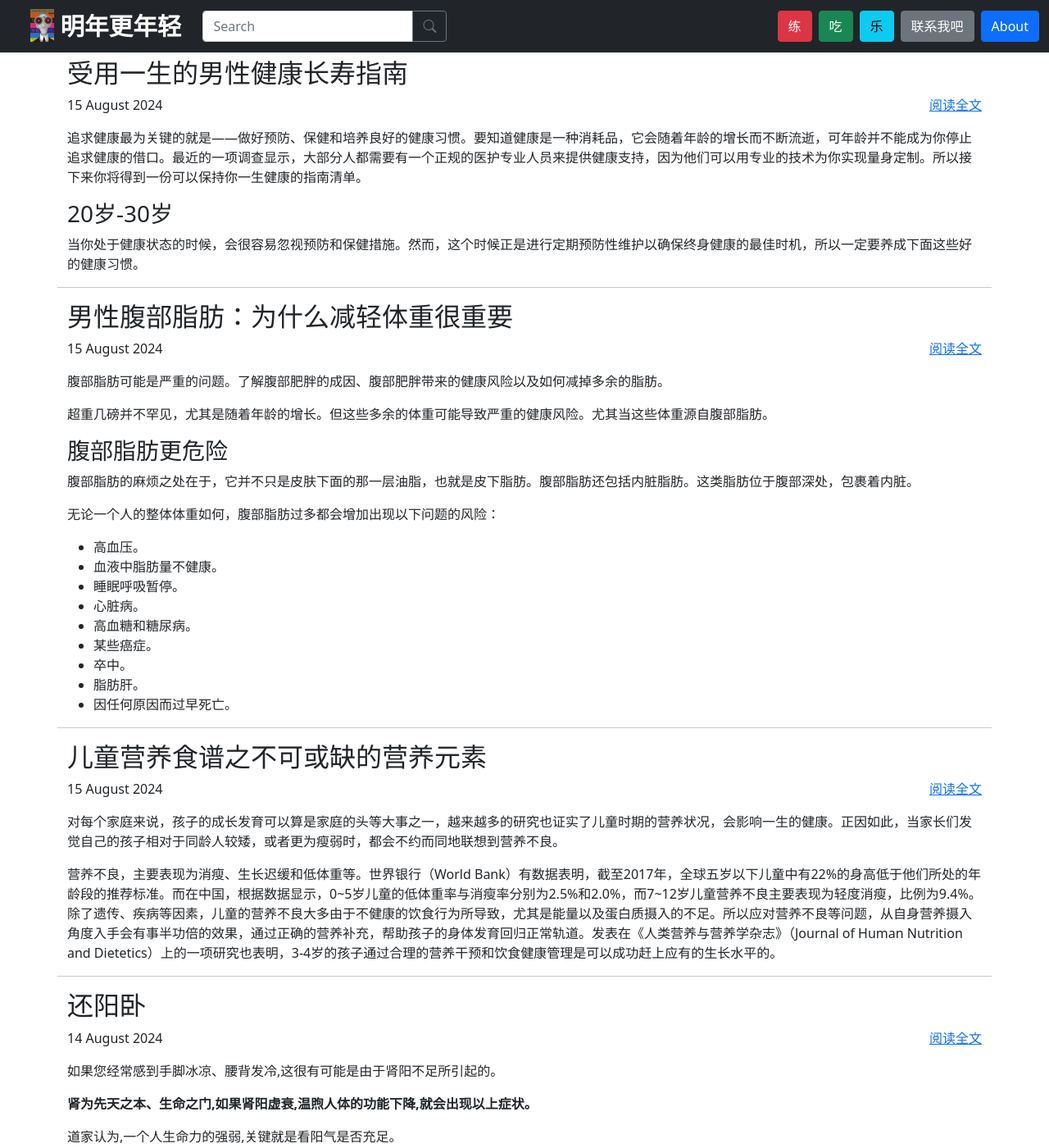
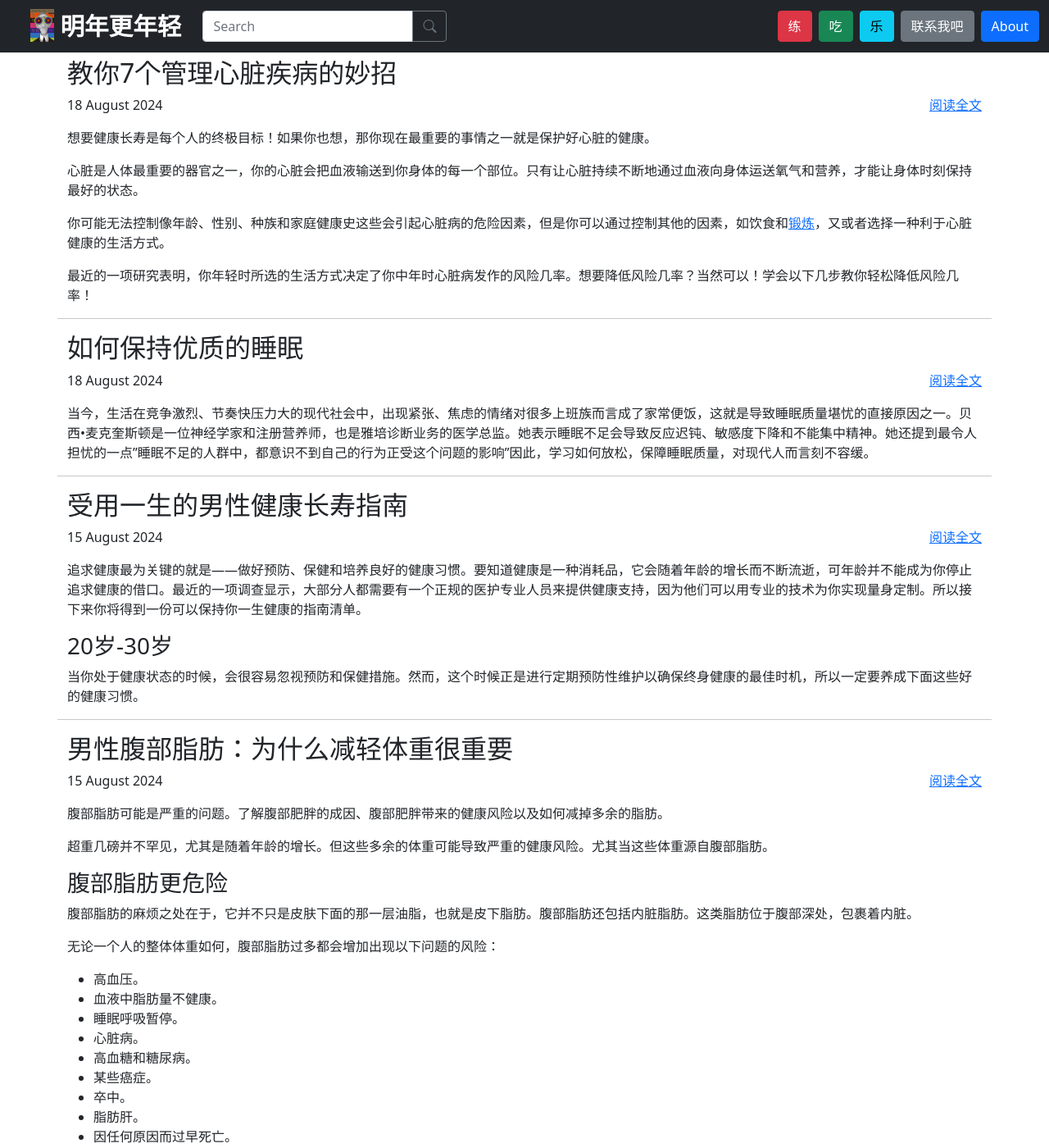
Before and after one commit to mason-mx/OpenCV-apps, a Jekyll site: the page built from index.html, in a window 1280 px wide and 1400 px high. Shown: the whole window at 82% size. Built offline with Jekyll 4.4.1, drawn with Linux system fonts in a browser that asks for light colours; nearby versions of some CDN libraries; some of the changed text lies outside the part shown.

Commit message:
added two more posts

```diff
--- /dev/null
+++ b/taoism/_posts/2024-08-18-gaozhiliangshuimian.md
@@ -0,0 +1,29 @@
+---
+layout: post
+title: 如何保持优质的睡眠
+tags: wellness
+---
+当今，生活在竞争激烈、节奏快压力大的现代社会中，出现紧张、焦虑的情绪对很多上班族而言成了家常便饭，这就是导致睡眠质量堪忧的直接原因之一。贝西•麦克奎斯顿是一位神经学家和注册营养师，也是雅培诊断业务的医学总监。她表示睡眠不足会导致反应迟钝、敏感度下降和不能集中精神。她还提到最令人担忧的一点"睡眠不足的人群中，都意识不到自己的行为正受这个问题的影响"因此，学习如何放松，保障睡眠质量，对现代人而言刻不容缓。
+<!--break-->
+
+### 运动
+
+压力让人时刻戒备着，人体便会产生更多的能量来准备战斗或者逃脱，而运动会帮助你燃烧这些多余的能量，将你血液里的压力荷尔蒙代谢出去，并且增加让你镇定的抗焦虑荷尔蒙。这样就减少了你面对压力时的无力感，可以说，运动能拯救你的心态，并让你更有效率，精力更充沛。比如说定期散步能够增加帮助人体感到愉悦和增强记忆的神经递质或荷尔蒙的分泌，从而减少焦虑紧张，稳定情绪。
+
+### 热水泡脚
+
+陆游有首诗"老人不复事农桑，点数鸡啄亦未忘，洗脚上床真一块，稚孙渐长解小汤"，古人早就意识到泡脚与睡眠之间的关系。从中医角度来讲，脚是人体的第二心脏，我们的脚上一共有六十多个穴位，而且这些穴位与人体的五脏六腑都是互相对应的，足部受到任何一点刺激都可以通过经脉反射到我们的身体上，因此好好服侍足部，是可以实现全身心舒畅的噢。
+
+具体的做法就是每天晚上睡觉前准备一盆热水，将疲劳的双脚放入温水中缓解疲劳。开始时，不要用太多水，没过脚趾即可，之后陆续多次添加开水，直到全身感觉热乎乎的，甚至微微出汗，说明足部穴位得到良性刺激，通过经络达于"心"，进而安神益智，缓解疲劳， 有效助眠。
+
+### 冥想
+
+很多人都有过即便睡了很久，爬起来还是困倦无比的经历，这就是睡眠质量不达标。我们要保证充足的睡眠，不仅要睡足时间，质量也是非常重要。而进入深度睡眠的关键，是要身体和心灵都达到一个轻松的状态。因此冥想不失为一个好办法，睡前将心头所有的烦恼抛掉，精神上尽量放松，放下一切杂念，清新安宁地躺着，使大脑变得空虚宁静，自然走向梦乡……
+
+### 适宜的环境和寝具成就良好睡眠
+
+如今，睡前刷会儿手机是我们的常态，但实际上睡前应该降低光线亮度，避免看太久的电视或者计算机，尤其要避免电子游戏，因为夜晚人体内会分泌褪黑激素，启动睡眠机制。夜晚的休息，最适宜的是在光线较暗的环境中，听点轻松的音乐、做腹式呼吸，让身体自然分泌褪黑素，避免让光线扰乱生物钟。同时要避免噪音，注意室温。
+
+> 褪黑素主要是由哺乳动物和人类的松果体产生的一种胺类激素，能缩短睡前觉醒时间和入睡时间，改善睡眠质量。
+
+寝具的选择也大有讲究，夏天的床单可选择麻或者蔺草等接触皮肤面积较少的面料，会比较凉爽，冬天则选择法兰绒等毛的面料，比较保暖。
--- /dev/null
+++ b/taoism/_posts/2024-08-18-xinzangjiankang.md
@@ -0,0 +1,41 @@
+---
+layout: post
+title: 教你7个管理心脏疾病的妙招
+tags: wellness
+---
+想要健康长寿是每个人的终极目标！如果你也想，那你现在最重要的事情之一就是保护好心脏的健康。
+
+心脏是人体最重要的器官之一，你的心脏会把血液输送到你身体的每一个部位。只有让心脏持续不断地通过血液向身体运送氧气和营养，才能让身体时刻保持最好的状态。
+
+你可能无法控制像年龄、性别、种族和家庭健康史这些会引起心脏病的危险因素，但是你可以通过控制其他的因素，如饮食和[锻炼](https://www.lifetothefullest.abbott/en/articles/cardiovascular-fitness--what-it-means-to-your-heart-health.html)，又或者选择一种利于心脏健康的生活方式。
+
+最近的一项研究表明，你年轻时所选的生活方式决定了你中年时心脏病发作的风险几率。想要降低风险几率？当然可以！学会以下几步教你轻松降低风险几率！
+<!--break-->
+
+### 认真对待你的体重
+
+体重一旦超重，伤害的不仅是你的身体，在你步入中年后，你的心脏也将不堪重负。诱发心脏病其中的一个危险因素就是糖尿病，而减肥有助于降低血糖和血脂。根据梅奥诊所(全球著名医院之一)的建议，当你减少体重的3%～5%时，可以降低患心脏病的风险。
+
+### 健康的心脏"吃出来"
+
+在饮食中合理规划好水果、蔬菜、全谷类、低脂乳制品、去皮家禽、鱼、坚果、豆类和非热带植物油的比例。切勿吃过量的盐，同时也要减少食用精加工食品，如白面包等面包类制品和培根。你也可以咨询医生来帮助你调整好你的饮食。
+
+### 从现在开始你的锻炼
+
+心脏其实就像肌肉一样，你使用的越多，它也就会越发的强壮。美国心脏协会建议每周至少五天，每天花至少30分钟用于中度有氧运动锻炼，比如跑步、慢跑、游泳和骑自行车，可以很有效地帮助你锻炼心脏，使你的心脏更加健康。
+
+### 记得离烟远一点
+
+梅奥诊所提醒过,1 吸烟会引发高血压和心率加速，使得血液更难输送氧气。所以你可以让朋友、家人和医生协助或者监督你戒烟。要谨记二手烟同样危害健康，所以当其他人吸烟时也一定要远离。
+
+### 睡眠永远是最重要的
+
+梅奥诊所针对睡眠问题说过,当人睡眠不足时，患高血压和心脏病的风险会增加。所以为获得[高质量睡眠]，即使周末也要坚持规律和充足的睡眠计划。
+
+### 不容忽视的口腔问题
+
+克利夫兰诊所（世界著名医疗机构之一）说过,良好的牙齿卫生对心脏健康很重要。因为诱发牙龈疾病的细菌可能会趁你不注意的时候进入你的血液，引发血管炎症，这将会增加你患心脏病和中风的几率。所以建议你每天都刷牙并使用牙线，这样不仅能保护你的口腔，同时也能保护好你的心脏。
+
+### 学会控制好你的压力
+
+无论是生活还是工作，都存在着不同程度的压力。这些压力，经常会让你感到不堪重负，而为了缓解这些压力，你很有可能会暴饮暴食，甚至会选择吃一些"垃圾食品"。压力会诱发高血压，而高血压和不良的饮食习惯会增加你患心脏病的风险。这时候你要学会控制好你的压力以降低风险，通过每天练习[瑜伽](https://www.lifetothefullest.abbott/en/articles/health-benefits-of-yoga-for-heart-patients.html)、冥想或阅读，可以很有效地帮助你放松心情，只需要花一点时间，就能带来很大的帮助。坚持这些健康的生活方式，能够让你你的心脏保持良好的状态，减少患心脏病的风险。
```
Also changed, not shown: workout.md (+4 -0 lines).
